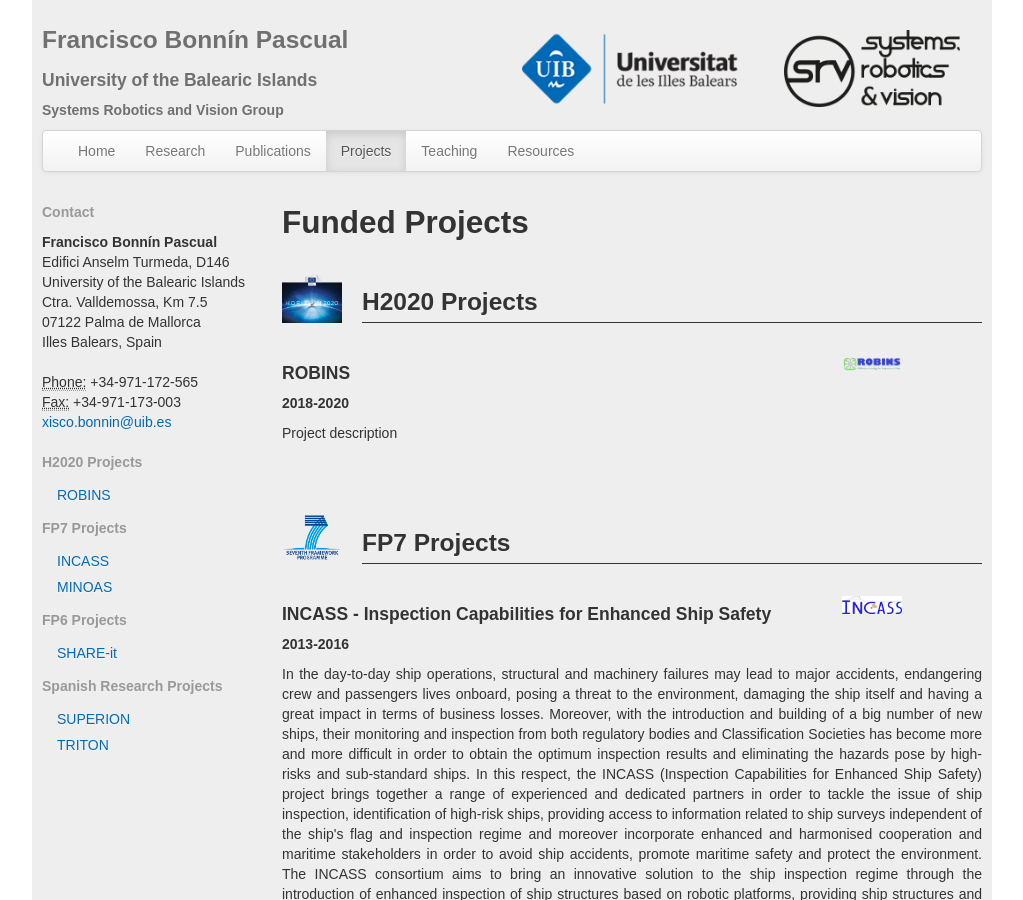
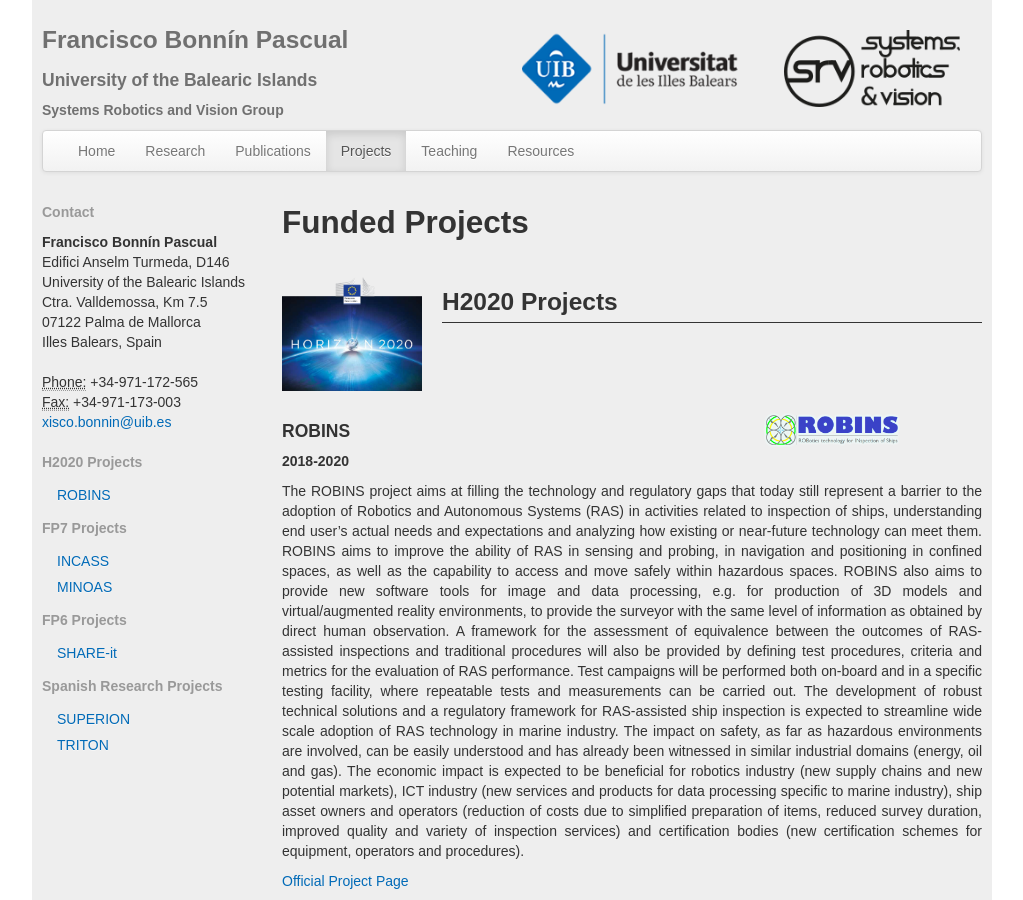
Before and after one commit to xiscobonnin/xiscobonnin.github.io, a Jekyll site: the page built from projects/index.html, in a window 1280 px wide and 900 px high. Shown: the whole window, without its empty margins (128-1151 px from the left). Built offline with Jekyll 4.4.1, drawn with Linux system fonts in a browser that asks for light colours.

Commit message:
updates in news, projects and publications

```diff
--- a/index.html
+++ b/index.html
@@ -41,6 +41,8 @@
 	<h3 class="title-und">News</h3>
 	<table class="table table-condensed">
 	<tbody>
+
+		<tr><td class="span2 text-center">27/28-10-2018</td><td class="span7">Attending at the <a href="/projects/#robins">ROBINS</a> booth in the <a href="http://www.nsweek.com/">Naples Shipping Week</a>.</em></td></tr>
 
 		<tr><td class="span2 text-center">23-09-2018</td><td class="span7">New article accepted to be published in <a href="https://www.journals.elsevier.com/robotics-and-computer-integrated-manufacturing">Robotics and Computer Integrated Manufacturing (RCIM)</a>.</em></td></tr>
 
--- a/projects/index.html
+++ b/projects/index.html
@@ -7,10 +7,10 @@
 <br>
 
 <div class="row">
-	<div class="span1 text-left">
+	<div class="span2 text-left">
 		<img src="/img/h2020.png" alt="h2020" />
 	</div>
-	<div class="span8 text-left">
+	<div class="span7 text-left">
 		<h3 class="title-und">H2020 Projects</h3>
 	</div>
 </div>
@@ -19,19 +19,24 @@
 
 <a name="robins"></a>
 <div class="row">
-	<div class="span7 text-left">
+	<div class="span6 text-left">
 		<h4>ROBINS</h4>
 		<p><strong>2018-2020</strong></p>
 	</div>
-	<div class="span1 text-left">
+	<div class="span2 text-left">
 		<img src="/img/robins.png" alt="robins" />
 	</div>
 	<div class="span1 text-left">
 	</div>
 </div>
 <p class="text-justify">
-Project description
+The ROBINS project aims at filling the technology and regulatory gaps that today still represent a barrier to the adoption of Robotics and Autonomous Systems (RAS) in activities related to inspection of ships, understanding end user’s actual needs and expectations and analyzing how existing or near-future technology can meet them.
+ROBINS aims to improve the ability of RAS in sensing and probing, in navigation and positioning in confined spaces, as well as the capability to access and move safely within hazardous spaces.
+ROBINS also aims to provide new software tools for image and data processing, e.g. for production of 3D models and virtual/augmented reality environments, to provide the surveyor with the same level of information as obtained by direct human observation.
+A framework for the assessment of equivalence between the outcomes of RAS-assisted inspections and traditional procedures will also be provided by defining test procedures, criteria and metrics for the evaluation of RAS performance. Test campaigns will be performed both on-board and in a specific testing facility, where repeatable tests and measurements can be carried out.
+The development of robust technical solutions and a regulatory framework for RAS-assisted ship inspection is expected to streamline wide scale adoption of RAS technology in marine industry. The impact on safety, as far as hazardous environments are involved, can be easily understood and has already been witnessed in similar industrial domains (energy, oil and gas). The economic impact is expected to be beneficial for robotics industry (new supply chains and new potential markets), ICT industry (new services and products for data processing specific to marine industry), ship asset owners and operators (reduction of costs due to simplified preparation of items, reduced survey duration, improved quality and variety of inspection services) and certification bodies (new certification schemes for equipment, operators and procedures).
 </p>
+<a href="https://www.robins-project.eu/">Official Project Page</a><br>
 
 <br>
 <br>
@@ -50,11 +55,11 @@
 
 <a name="incass"></a>
 <div class="row">
-	<div class="span7 text-left">
+	<div class="span6 text-left">
 		<h4>INCASS - Inspection Capabilities for Enhanced Ship Safety</h4>
 		<p><strong>2013-2016</strong></p>
 	</div>
-	<div class="span1 text-left">
+	<div class="span2 text-left">
 		<img src="/img/incass.png" alt="incass" />
 	</div>
 	<div class="span1 text-left">
```
Also changed, not shown: publications/index.html (+9 -0 lines), publications/pubs_type.html (+9 -0 lines).
